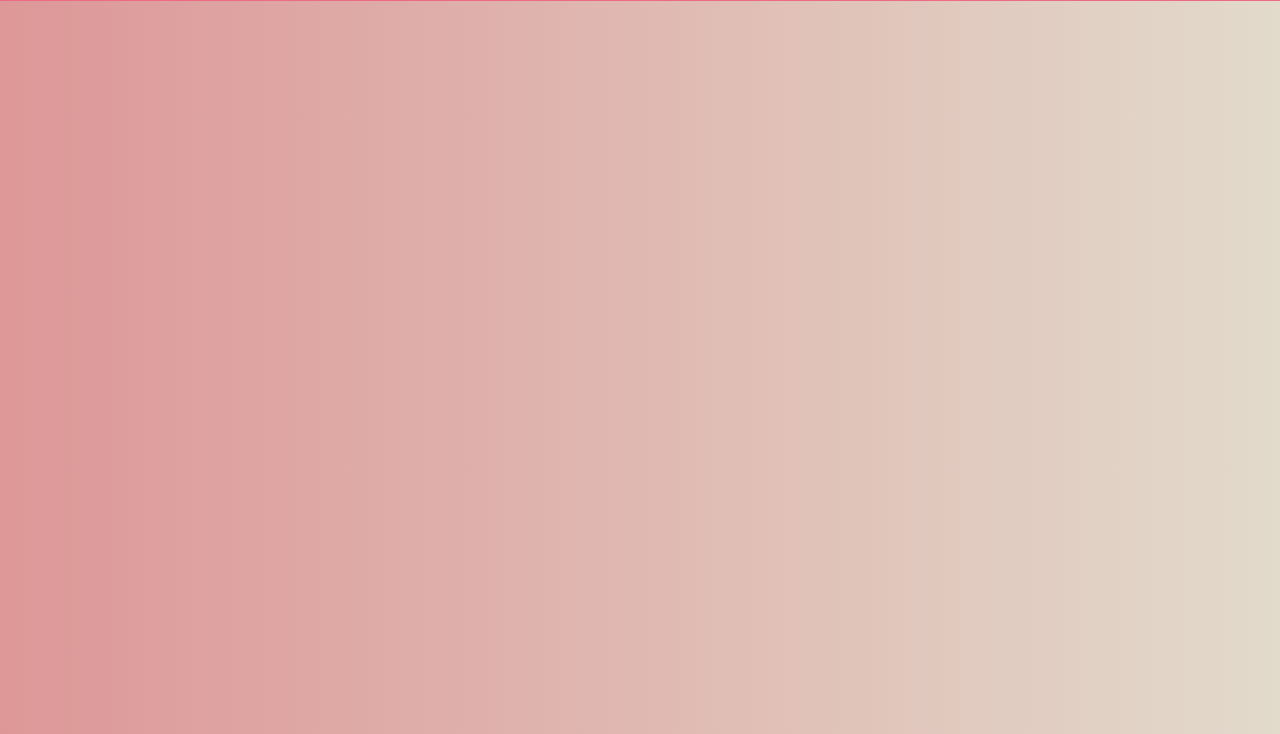
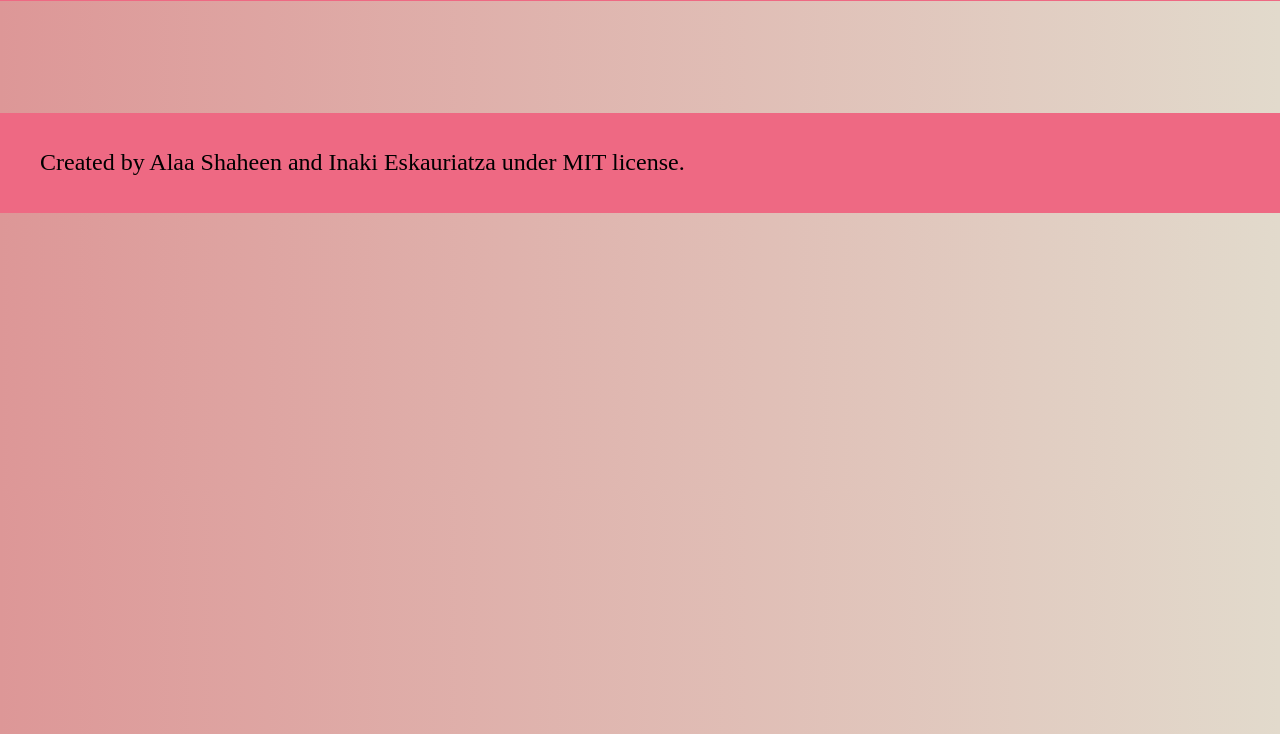
Before and after one commit to AlaaShaheen2/Javascript-Capston, a website built with webpack: page src/index.html in a window 1280 px wide. Shown: the part 66-800 px from the top of the page. Built offline with nearby package versions, Linux system fonts and the light colour scheme; no server answers; files whose address does not match are found by name; a web font is replaced by a local one.

Commit message:
Add footer structure and styling

```diff
--- a/src/index.html
+++ b/src/index.html
@@ -39,6 +39,8 @@
             <ul id="poke-elem" class="poke-elem"></ul>
         </div>
        <!-- <script src="index.js" type="module"></scrip> -->
-
+        <footer class="footer">
+          <p>Created by Alaa Shaheen and Inaki Eskauriatza under MIT license.</p>
+        </footer>
     </body>
 </html>
--- a/src/style.css
+++ b/src/style.css
@@ -247,3 +247,16 @@ h1 {
   padding: 5px;
   font-size: 18px;
 }
+
+.footer {
+  display: flex;
+  align-items: center;
+  width: 100%;
+  height: 100px;
+  background-color: #ee6983;
+}
+
+.footer p {
+  margin-left: 40px;
+  font-size: 24px;
+}
```
Also changed, not shown: dist/index.html, dist/main.js.
